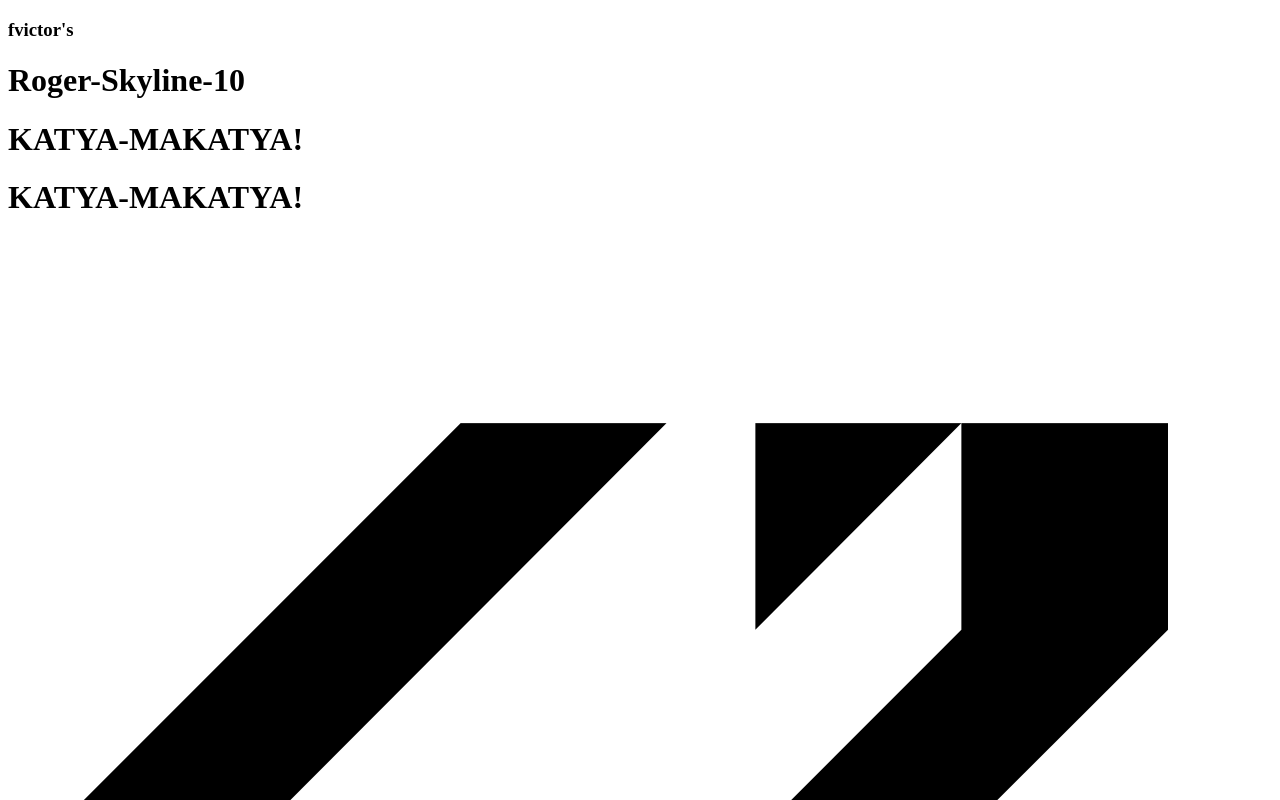
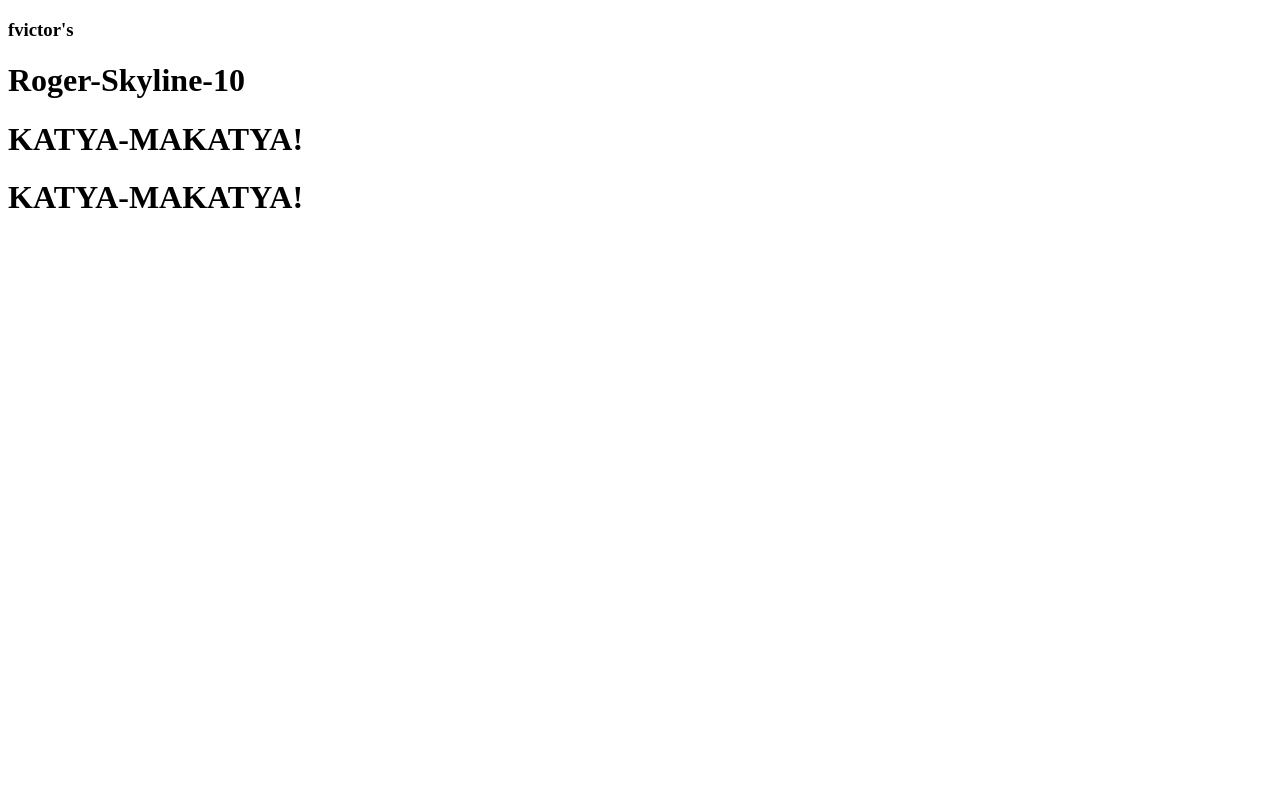
Before and after one commit to 21eclair/s21.roger.skyline, a plain HTML site: page index.html in a window 1280 px wide. Shown: the top 800 px of the page. Drawn offline with Linux system fonts and the light colour scheme.

Commit message:
rsync delete test

```diff
--- a/index.html
+++ b/index.html
@@ -10,5 +10,4 @@
 	<h1>Roger-Skyline-10</h1>
 	<h1>KATYA-MAKATYA!</h1>
 	<h1>KATYA-MAKATYA!</h1>
-	<h1><img src="42_Logo.svg.png" alt="42 Logo"></h1>
 </html>
```
Also changed, not shown: 42_Logo.svg.png (deleted).
